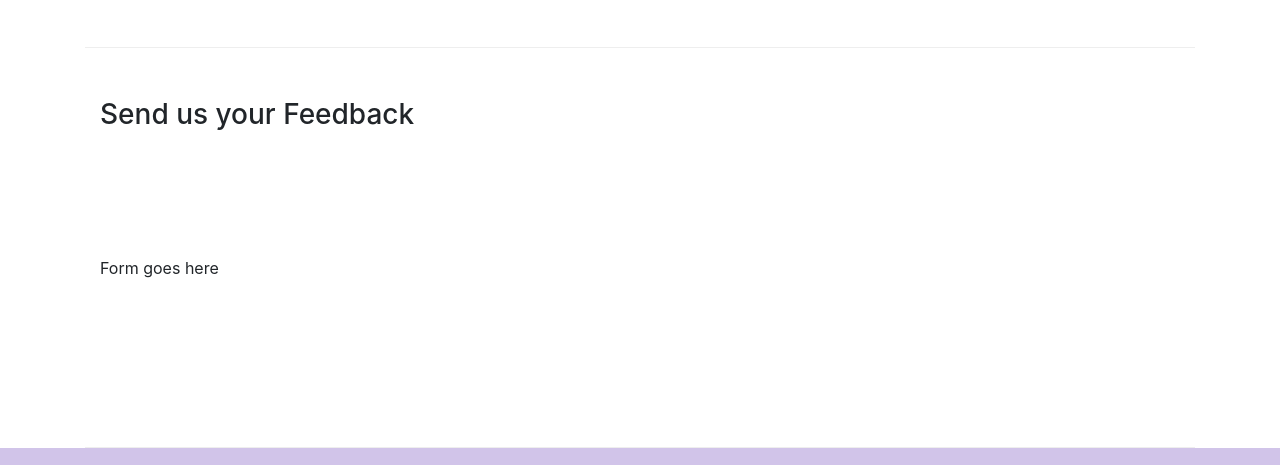
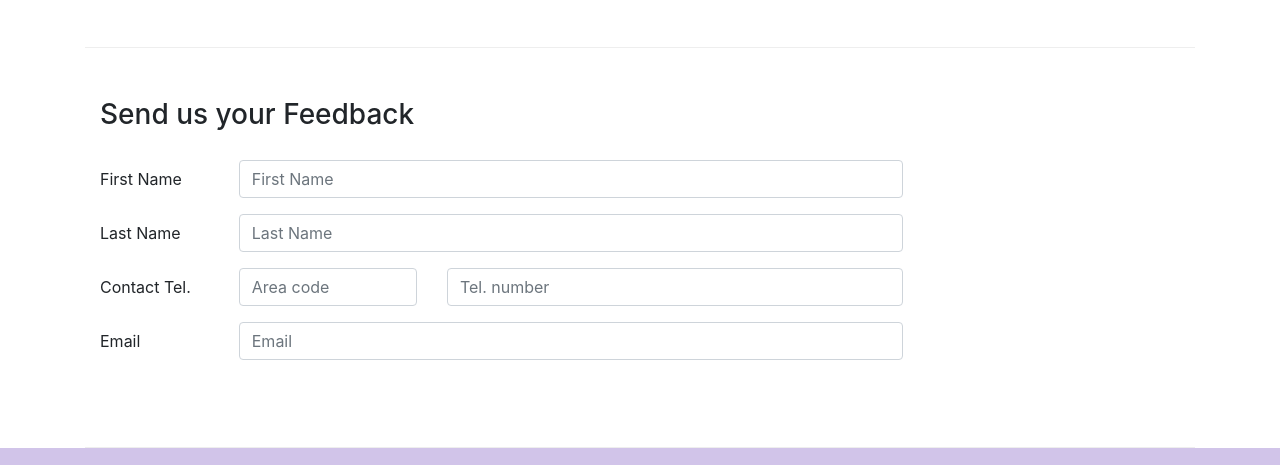
Before and after one commit to Bkpanther/Intro-to-bootstrap4, a website: page contactus.html in a window 1280 px wide. Shown: the part 817-1282 px from the top of the page. Drawn offline with nearby package versions, Linux system fonts and the light colour scheme.

Commit message:
added basic form in contactus.html

```diff
--- a/contactus.html
+++ b/contactus.html
@@ -92,7 +92,36 @@
               <h3>Send us your Feedback</h3>
            </div>
             <div class="col-12 col-md-9">
-                Form goes here
+                <form>
+                    <div class="form-group row">
+                        <label for="firstname" class="col-md-2 col-form-label">First Name</label>
+                        <div class="col-md-10">
+                            <input type="text" class="form-control" id="firstname" name="firstname" placeholder="First Name">
+                        </div>
+                    </div>
+                    <div class="form-group row">
+                        <label for="lastname" class="col-md-2 col-form-label">Last Name</label>
+                        <div class="col-md-10">
+                            <input type="text" class="form-control" id="lastname" name="lastname" placeholder="Last Name">
+                        </div>
+                    </div>
+                    <div class="form-group row">
+                        <label for="telnum" class="col-12 col-md-2 col-form-label">Contact Tel.</label>
+                        <div class="col-5 col-md-3">
+                            <input type="tel" class="form-control" id="areacode" name="areacode" placeholder="Area code">
+                        </div>
+                        <div class="col-7 col-md-7">
+                            <input type="tel" class="form-control" id="telnum" name="telnum" placeholder="Tel. number">
+                        </div>
+                    </div>
+                    <div class="form-group row">
+                        <label for="emailid" class="col-md-2 col-form-label">Email</label>
+                        <div class="col-md-10">
+                            <input type="email" class="form-control" id="emailid" name="emailid" placeholder="Email">
+                        </div>
+                    </div>
+                </form>
+
             </div>
              <div class="col-12 col-md">
             </div>
```
